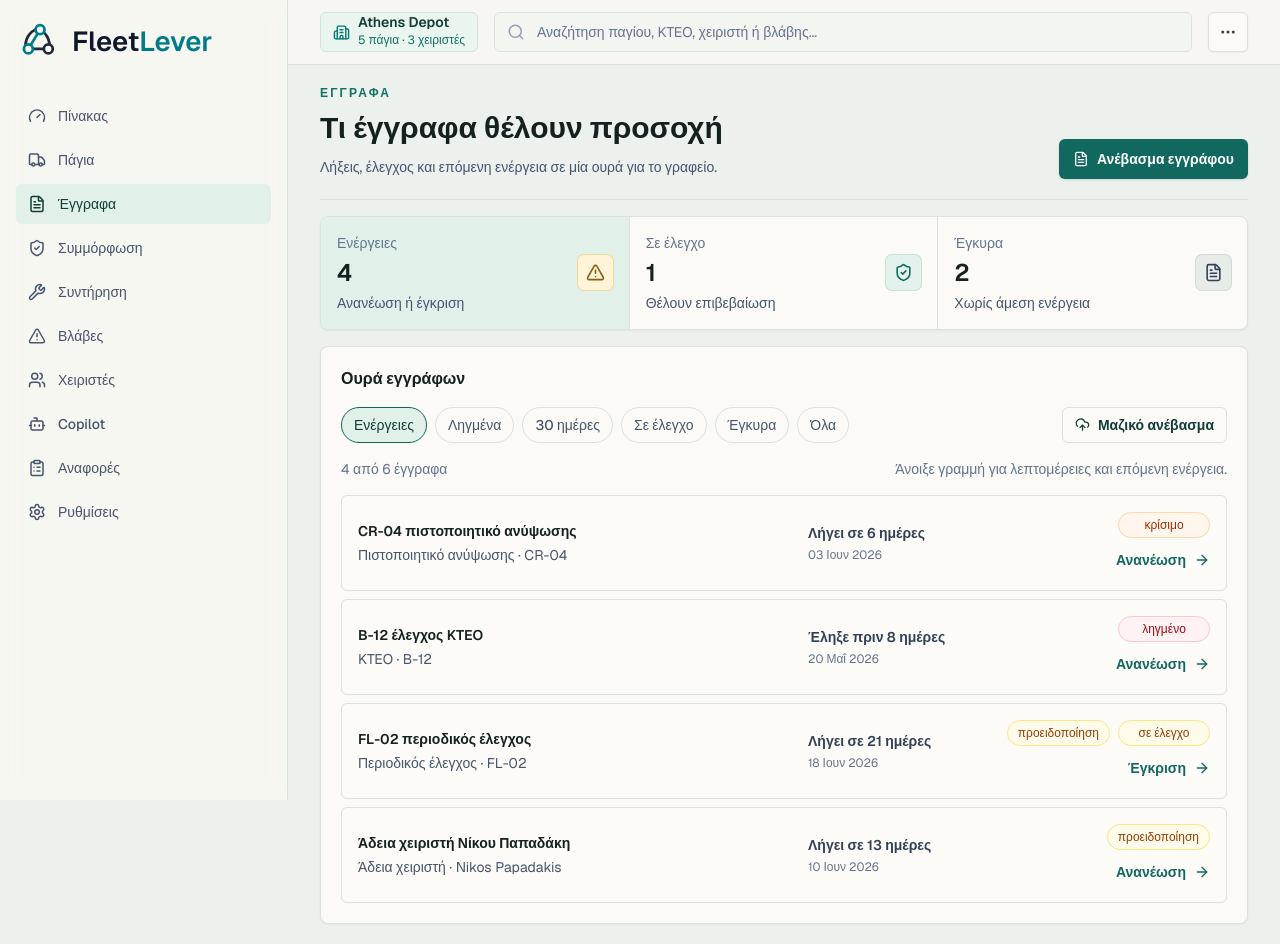
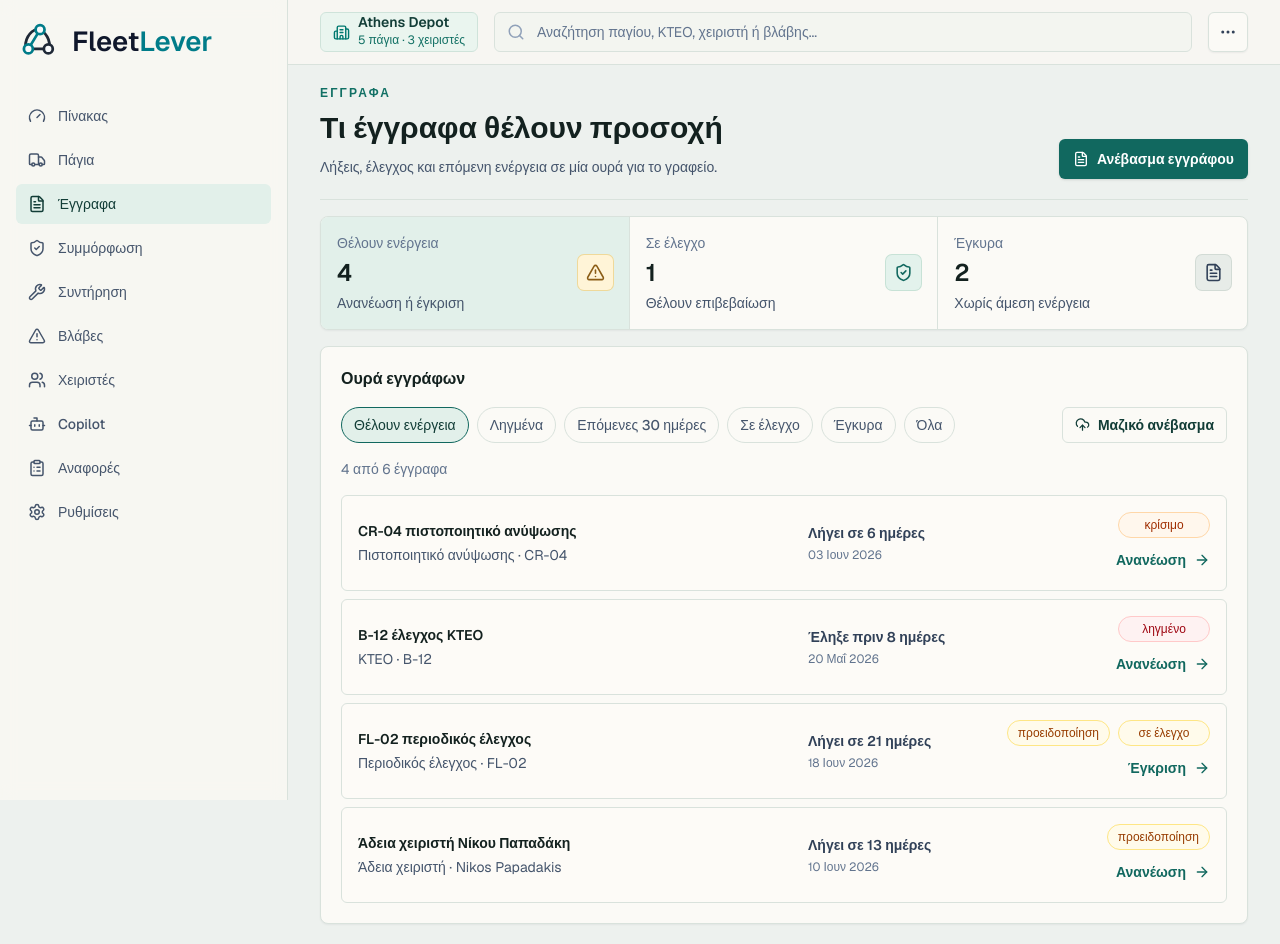
Before and after one commit to gkaragioul/FleetLever, a Next.js app: page / in a window 1280 px wide. Both pictures are taken after a click on the tab "Έγγραφα". Built offline with nearby package versions, Linux system fonts and the light colour scheme.

Commit message:
Refine documents filter copy

```diff
--- a/src/components/fleetlever/operations-console.tsx
+++ b/src/components/fleetlever/operations-console.tsx
@@ -1469,9 +1469,9 @@ function DocumentsPanel({ setActiveTab }: { setActiveTab: (tab: TabId) => void }
   const documentsInReview = documents.filter((document) => document.reviewState === "under review");
   const validDocuments = documents.filter((document) => documentStatus(document) === "valid");
   const filters: { id: DocumentFilter; label: string }[] = [
-    { id: "attention", label: "Ενέργειες" },
+    { id: "attention", label: "Θέλουν ενέργεια" },
     { id: "expired", label: "Ληγμένα" },
-    { id: "upcoming", label: "30 ημέρες" },
+    { id: "upcoming", label: "Επόμενες 30 ημέρες" },
     { id: "review", label: "Σε έλεγχο" },
     { id: "valid", label: "Έγκυρα" },
     { id: "all", label: "Όλα" },
@@ -1487,7 +1487,7 @@ function DocumentsPanel({ setActiveTab }: { setActiveTab: (tab: TabId) => void }
       />
       <div className="grid overflow-hidden rounded-lg border border-[#d9e2dc] bg-[#fbfaf6] shadow-[0_1px_2px_rgba(15,23,42,0.05)] sm:grid-cols-3 sm:divide-x sm:divide-[#d9e2dc]">
         {[
-          { id: "attention" as DocumentFilter, icon: AlertTriangle, label: "Ενέργειες", value: filterDocuments("attention").length, detail: "Ανανέωση ή έγκριση", tone: "amber" },
+          { id: "attention" as DocumentFilter, icon: AlertTriangle, label: "Θέλουν ενέργεια", value: filterDocuments("attention").length, detail: "Ανανέωση ή έγκριση", tone: "amber" },
           { id: "review" as DocumentFilter, icon: ShieldCheck, label: "Σε έλεγχο", value: documentsInReview.length, detail: "Θέλουν επιβεβαίωση", tone: "teal" },
           { id: "valid" as DocumentFilter, icon: FileText, label: "Έγκυρα", value: validDocuments.length, detail: "Χωρίς άμεση ενέργεια", tone: "slate" },
         ].map((metric) => {
@@ -1536,7 +1536,6 @@ function DocumentsPanel({ setActiveTab }: { setActiveTab: (tab: TabId) => void }
         </div>
         <div className="mb-4 flex items-center justify-between gap-3 text-sm text-slate-500">
           <span>{filteredDocuments.length} από {documents.length} έγγραφα</span>
-          <span className="hidden sm:inline">Άνοιξε γραμμή για λεπτομέρειες και επόμενη ενέργεια.</span>
         </div>
         <div className="space-y-2">
           {filteredDocuments.map((document) => {
```
